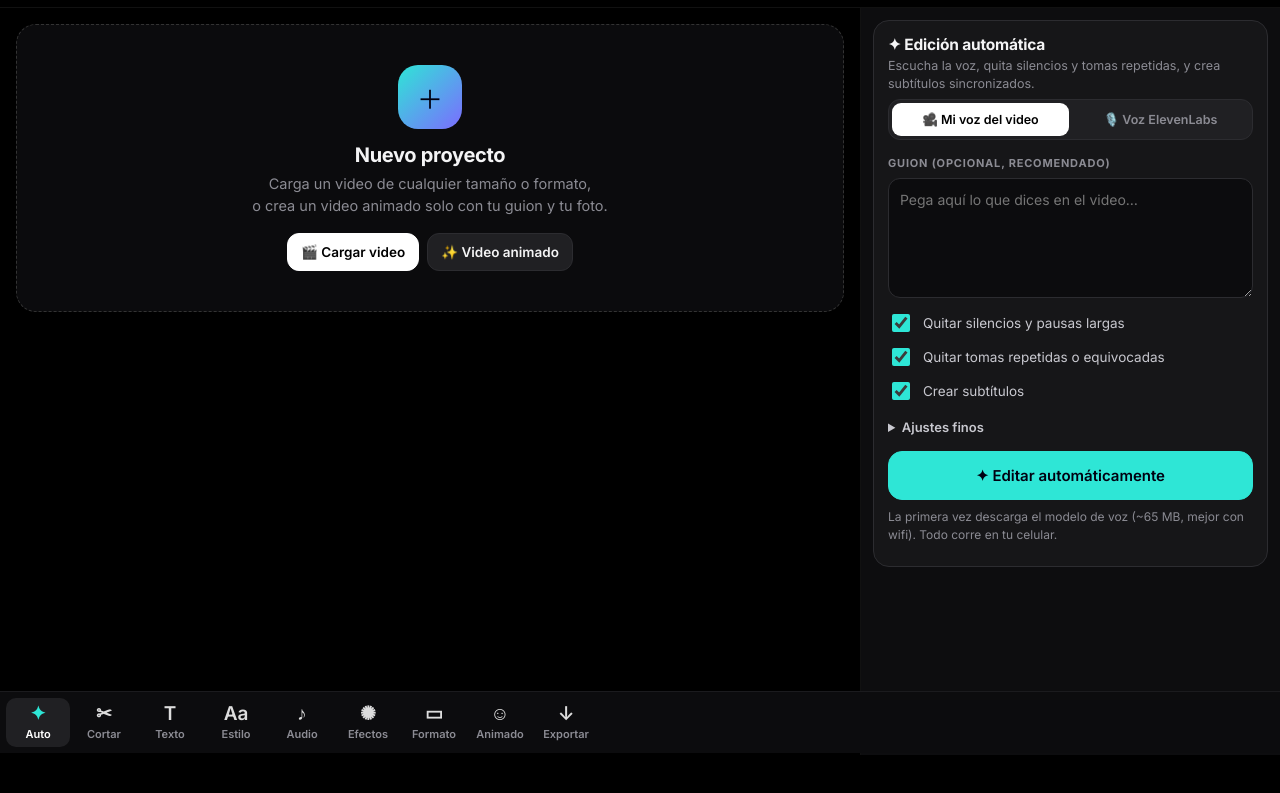
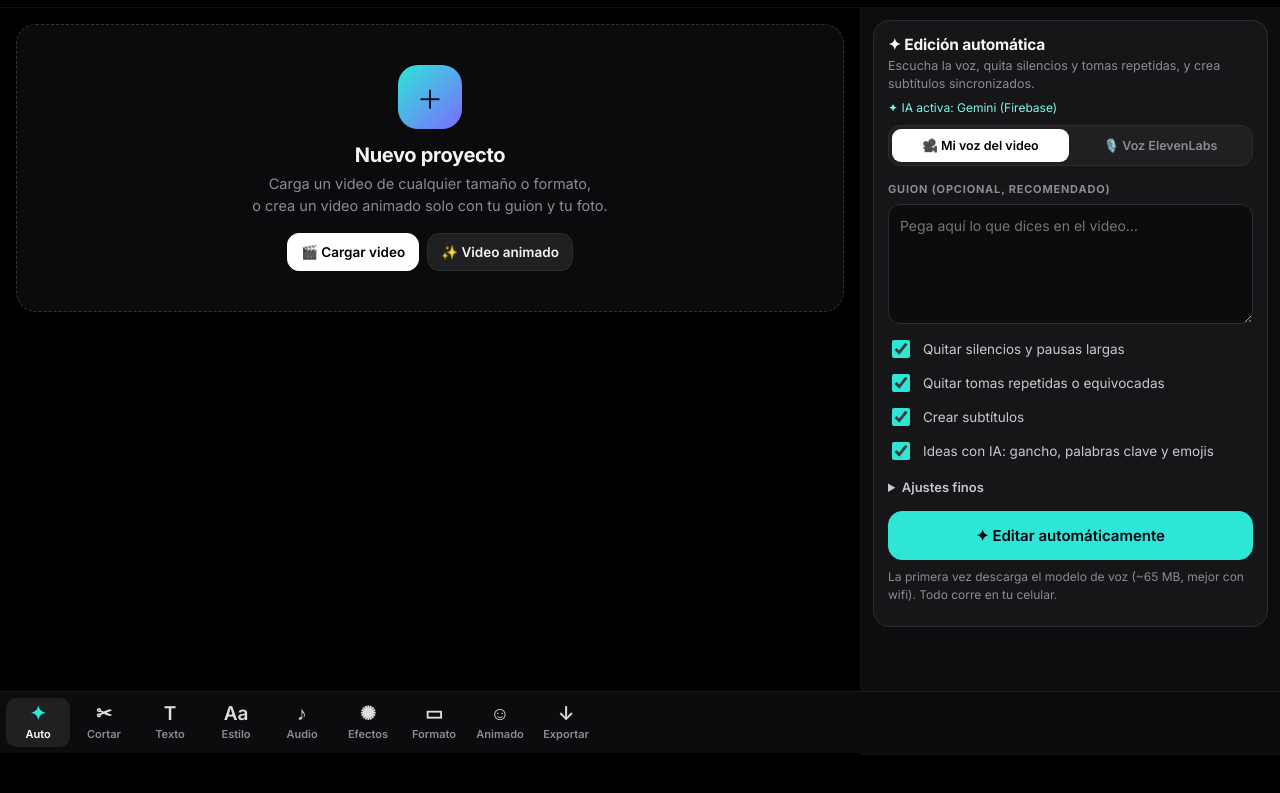
Before and after one commit to cartagenakarendahiana-creator/Creador-de-reels, a plain HTML site: page index.html in a window 1280 px wide. Shown: the part 47-840 px from the top of the page. Drawn offline with Linux system fonts and the light colour scheme; a web font is replaced by a local one.

Commit message:
Conectar el editor al proyecto de Firebase estudio-de-reels
Co-Authored-By: Claude Opus 5.5 <noreply@anthropic.com>
Claude-Session: https://claude.ai/code/session_01RHwyhw1XbZUyt2bxcyaQRD

```diff
--- a/firebase-config.js
+++ b/firebase-config.js
@@ -1,7 +1,14 @@
 // Configuración de Firebase para la IA (Gemini por Firebase AI Logic).
 // Pega aquí los datos de tu app web de Firebase (Configuración del proyecto → Tus apps → Web).
 // Estos datos son públicos por diseño; la seguridad se controla desde Firebase.
-window.FIREBASE_CONFIG = null;
+window.FIREBASE_CONFIG = {
+  apiKey: "AIzaSyDWHhR7Kha223v3rLdRsgv06yjTkUAp_FY",
+  authDomain: "estudio-de-reels.firebaseapp.com",
+  projectId: "estudio-de-reels",
+  storageBucket: "estudio-de-reels.firebasestorage.app",
+  messagingSenderId: "104107160079",
+  appId: "1:104107160079:web:3908ae6b5f8927bdfb697a"
+};
 /* Ejemplo:
 window.FIREBASE_CONFIG = {
   apiKey: "AIza...",
--- a/index.html
+++ b/index.html
@@ -1329,7 +1329,7 @@ function wavB64(f){
 async function initAI(){
   try { if (window.claude && window.claude.use) sampleFn = await window.claude.use('sample'); } catch(e){}
   if (window.__AI_MOCK) Object.assign(AI, window.__AI_MOCK);
-  else if (window.FIREBASE_CONFIG && window.FIREBASE_CONFIG.apiKey) {
+  else if (!sampleFn && window.FIREBASE_CONFIG && window.FIREBASE_CONFIG.apiKey) {
     try {
       const m = await import('./lib/firebase-ai.js');
       const app = m.initializeApp(window.FIREBASE_CONFIG), ai = m.getAI(app, {backend: new m.GoogleAIBackend()});
```
